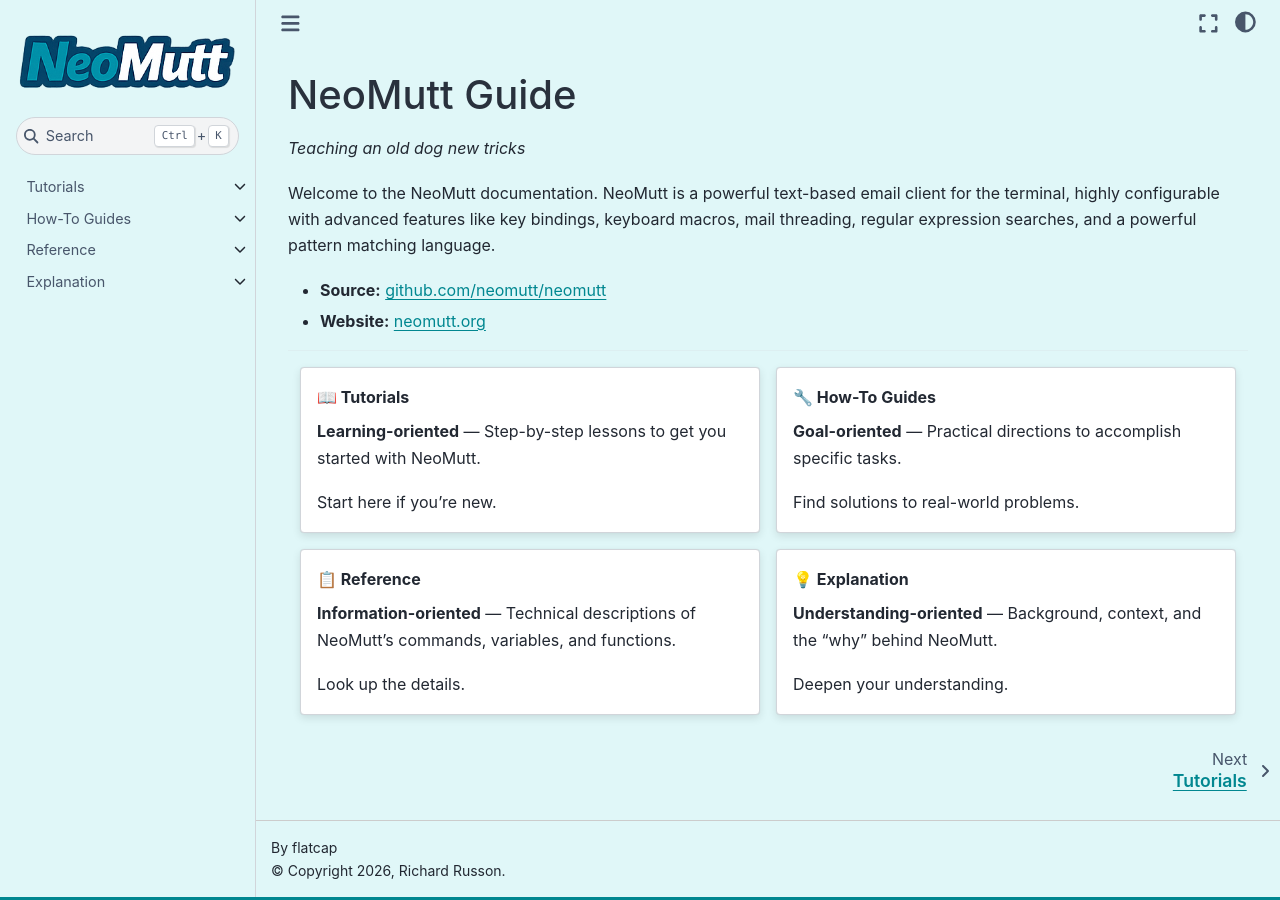
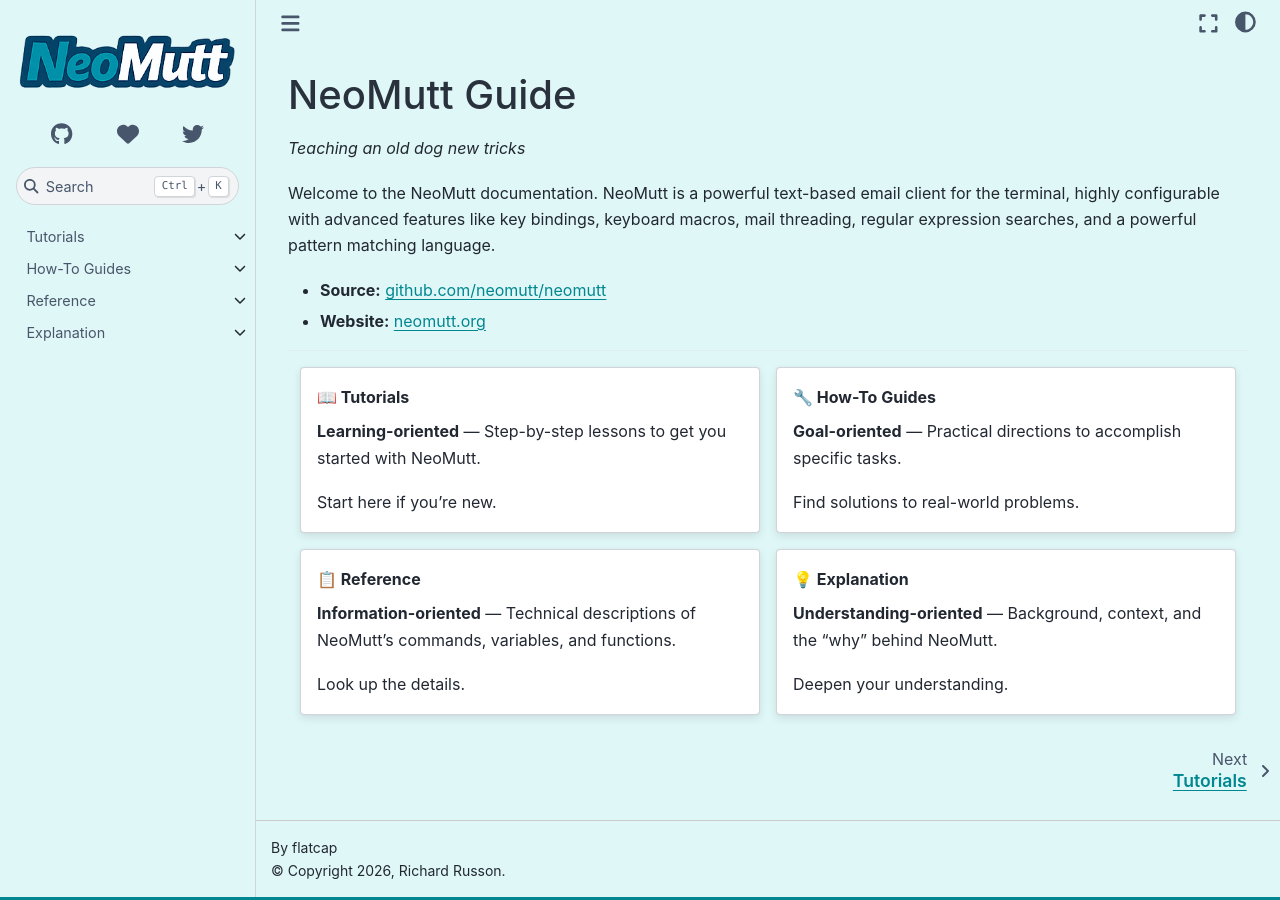
Before and after one commit to neomutt/docs, a Sphinx documentation site: the page built from docs/index.md, in a window 1280 px wide. Built offline with Sphinx 7.4.7 and the Sphinx Book theme 1.1.4, drawn with Linux system fonts in a browser that asks for light colours.

```diff
--- a/docs/conf.py
+++ b/docs/conf.py
@@ -35,6 +35,26 @@ html_theme_options = {
     "pygments_light_style": "gruvbox-light",
     "pygments_dark_style": "gruvbox-dark",
     "use_download_button": False,
+    "icon_links": [
+        {
+            "name": "GitHub",
+            "url": "https://github.com/neomutt/neomutt",
+            "icon": "fa-brands fa-github",
+            "type": "fontawesome",
+        },
+        {
+            "name": "Sponsor",
+            "url": "https://neomutt.org/sponsor",
+            "icon": "fa-solid fa-heart",
+            "type": "fontawesome",
+        },
+        {
+            "name": "Twitter",
+            "url": "https://twitter.com/NeoMutt_Org",
+            "icon": "fa-brands fa-twitter",
+            "type": "fontawesome",
+        },
+    ],
 }
 
 # -- Options for EPUB output
```
